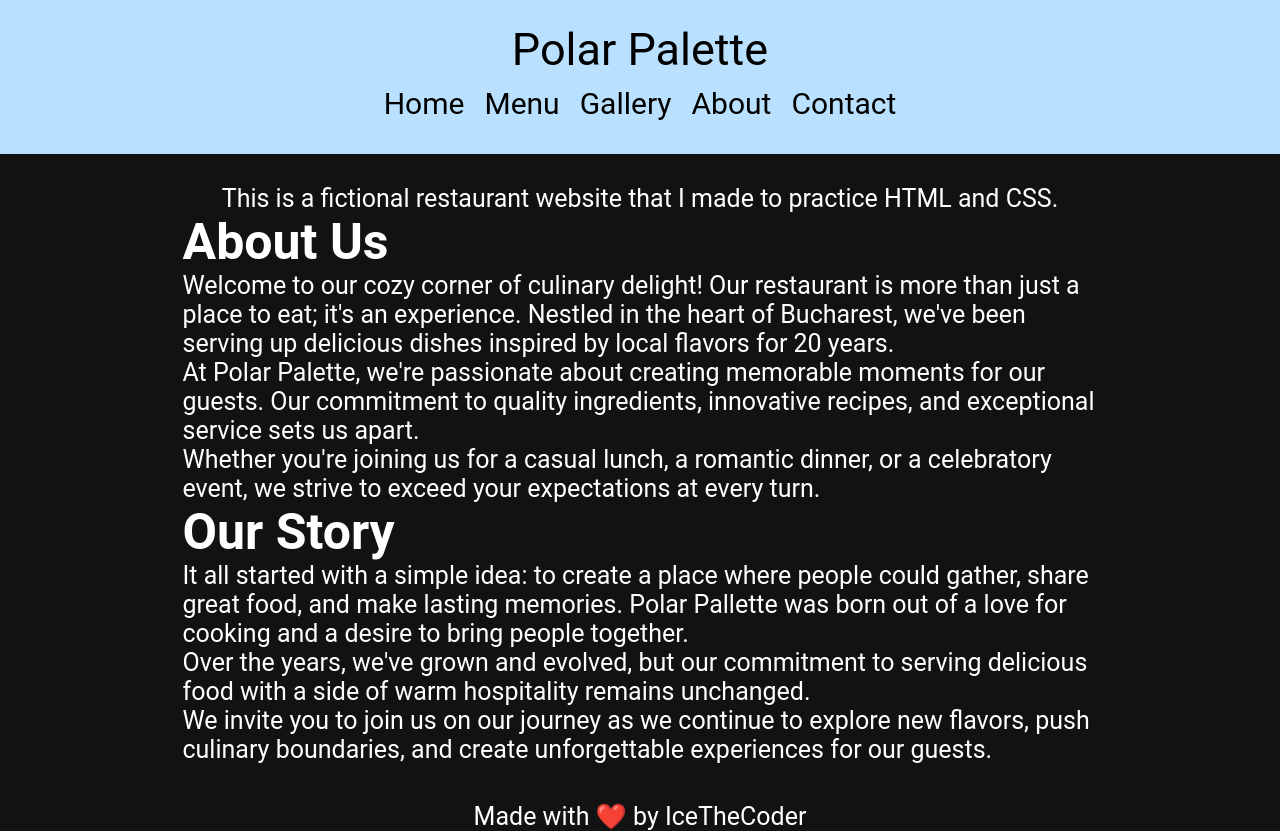
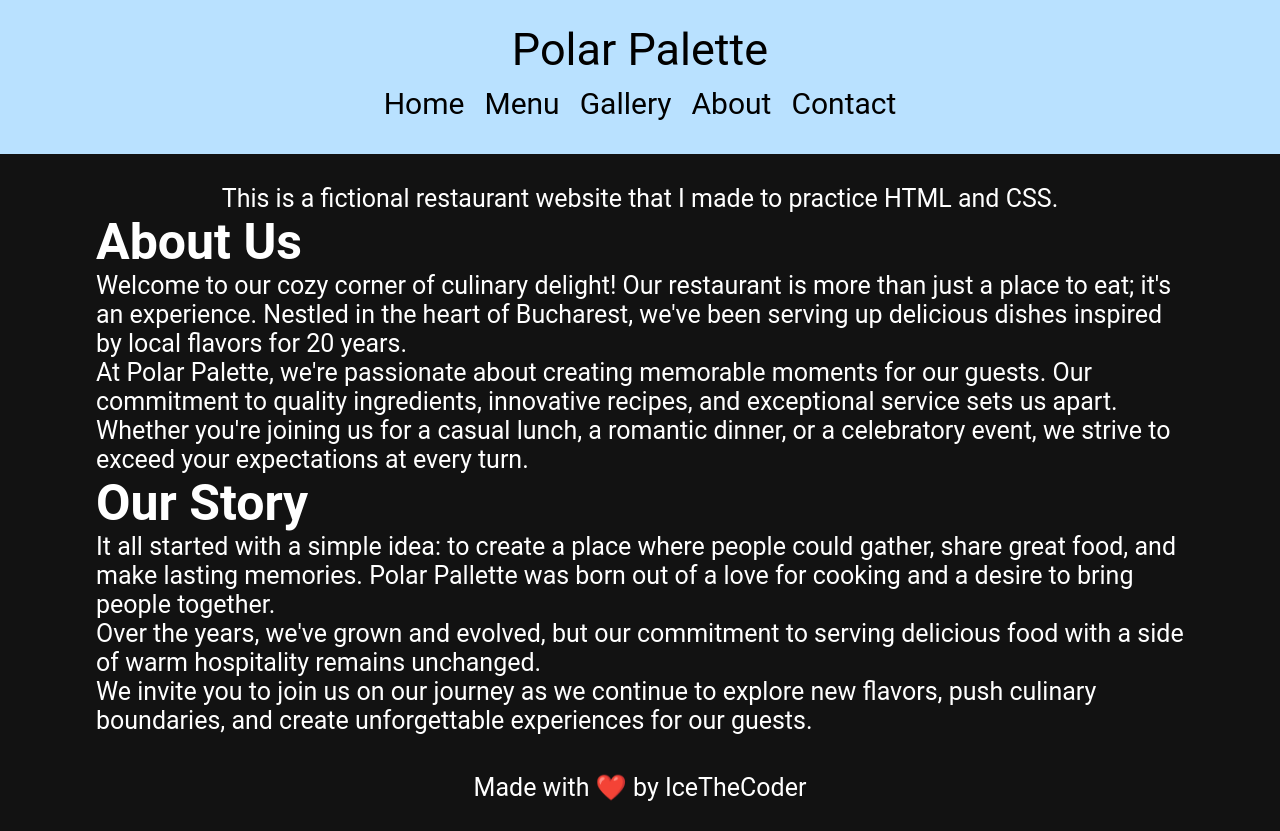
Before and after one commit to IceTheCoder/projects, a plain HTML site: page restaurant-website/about.html in a window 1280 px wide. After the commit the page ends 802 px from the top, so only its background shows below. Drawn offline with Linux system fonts and the light colour scheme.

Commit message:
decrease margins in about

```diff
--- a/restaurant-website/style.css
+++ b/restaurant-website/style.css
@@ -36,7 +36,7 @@ main {
 }
 .about-main {
   align-items: stretch;
-  padding: 30px;
+  padding: 30px 0px;
 }
 .gallery-main {
   margin-top: 5vh;
@@ -360,7 +360,7 @@ img {
   filter: blur(2px);
   object-fit: cover;
 }
-@media screen and (min-width: 961px) {
+@media screen and (min-width: 1600px) {
   .carousel img.active {
     filter: none;
     width: 16vw;
@@ -370,7 +370,7 @@ img {
   }
 }
 
-@media screen and (max-width: 960px) {
+@media screen and (max-width: 1600px) {
   .carousel img, .carousel img.active{
     filter: none;
     width: 12vw;
@@ -384,7 +384,7 @@ img {
 /* Widths */
 section {
   max-width: 1280px;
-  max-width: 75%;
+  max-width: 85%;
 }
 .about-main {
   display: flex;
```
